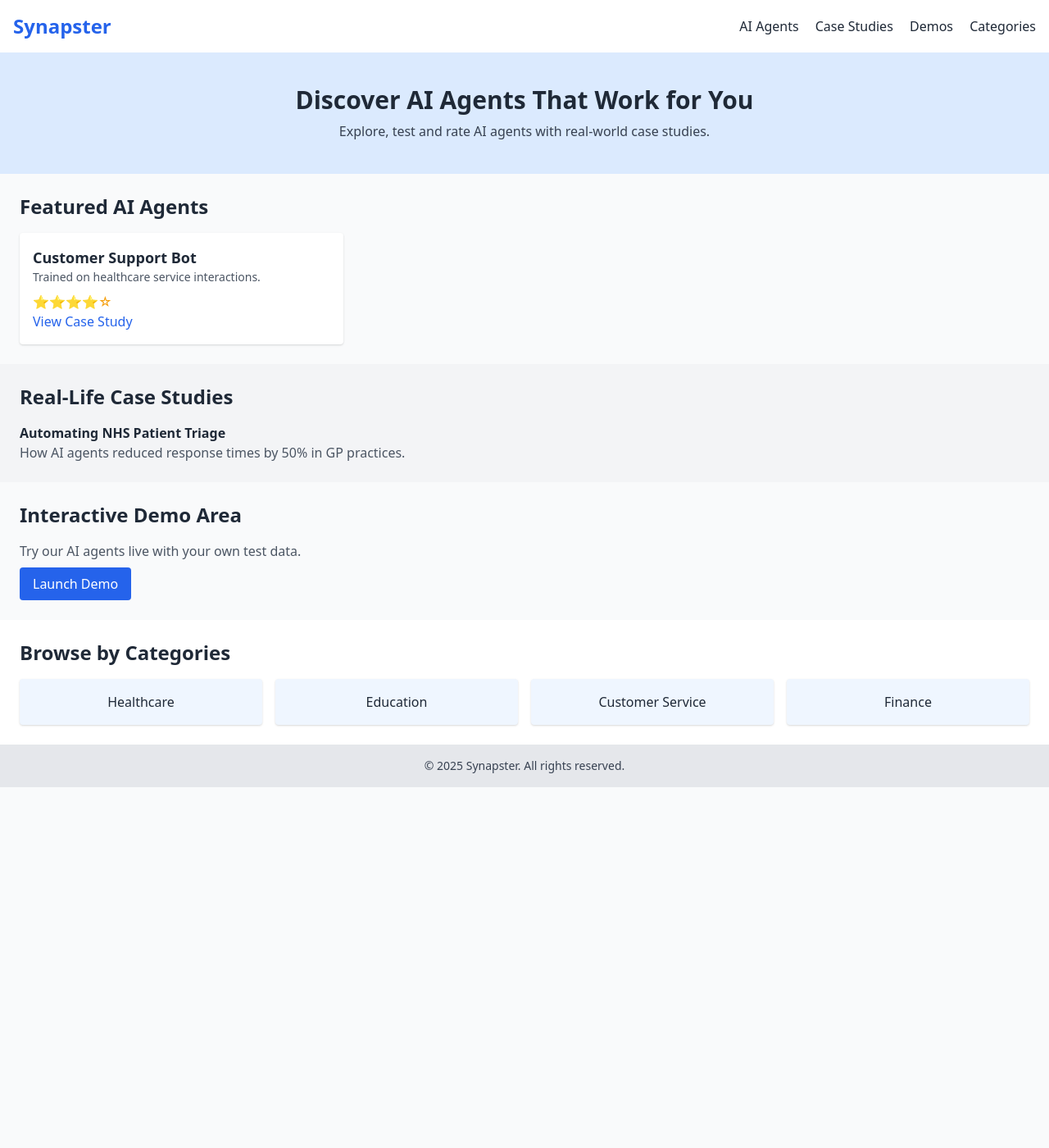
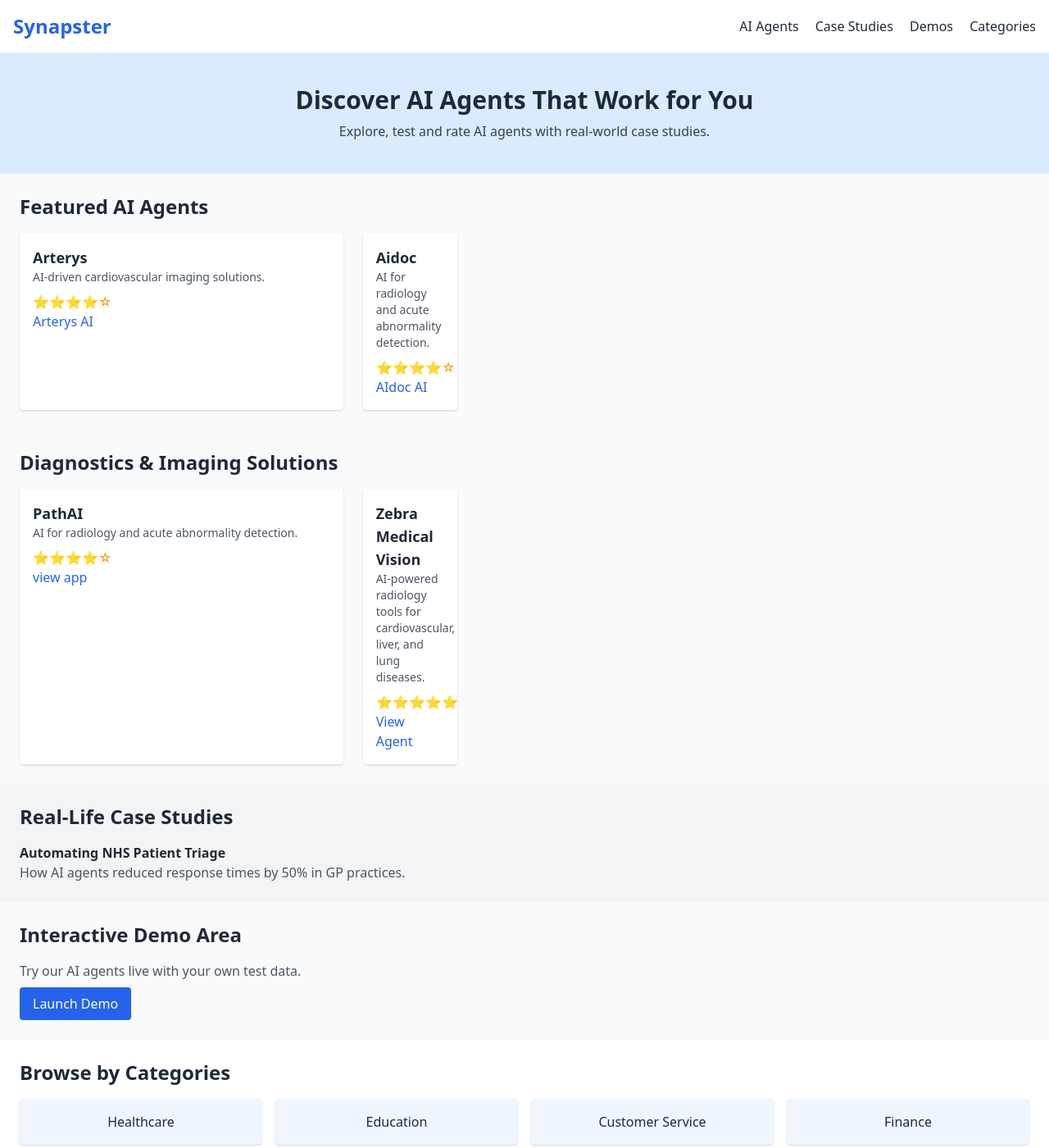
Before and after one commit to nhs-analystx/synapster, a Jekyll site: the page index.html, which Jekyll copies as it is, in a window 1280 px wide and 1400 px high. Shown: the whole window at 82% size. Built offline with Jekyll 4.4.1, drawn with Linux system fonts in a browser that asks for light colours.

Commit message:
Update index.html

```diff
--- a/index.html
+++ b/index.html
@@ -30,12 +30,41 @@
     <div class="grid grid-cols-1 md:grid-cols-3 gap-6">
       <!-- Sample Agent Card -->
       <div class="bg-white shadow rounded p-4">
-        <h4 class="text-lg font-bold">Customer Support Bot</h4>
-        <p class="text-sm text-gray-600">Trained on healthcare service interactions.</p>
+        <h4 class="text-lg font-bold">Arterys</h4>
+        <p class="text-sm text-gray-600">AI-driven cardiovascular imaging solutions.</p>
         <p class="mt-2 text-yellow-500">⭐⭐⭐⭐☆</p>
-        <a href="#" class="text-blue-600 hover:underline">View Case Study</a>
+        <a href="https://www.arterys.com/contact" class="text-blue-600 hover:underline">Arterys AI</a>
       </div>
-      <!-- Repeat for more agents -->
+    <div class="grid grid-cols-1 md:grid-cols-3 gap-6">
+      <!-- Sample Agent Card -->
+      <div class="bg-white shadow rounded p-4">
+        <h4 class="text-lg font-bold">Aidoc</h4>
+        <p class="text-sm text-gray-600">AI for radiology and acute abnormality detection.</p>
+        <p class="mt-2 text-yellow-500">⭐⭐⭐⭐☆</p>
+        <a href="https://www.aidoc.com/contact/" class="text-blue-600 hover:underline">AIdoc AI</a>
+      </div>
+    </div>
+  </section>
+
+    <!-- AI Agents Section -->
+  <section id="agents" class="p-6">
+    <h3 class="text-2xl font-semibold mb-4">Diagnostics & Imaging Solutions</h3>
+    <div class="grid grid-cols-1 md:grid-cols-3 gap-6">
+      <!-- Sample Agent Card -->
+      <div class="bg-white shadow rounded p-4">
+        <h4 class="text-lg font-bold">PathAI</h4>
+        <p class="text-sm text-gray-600">AI for radiology and acute abnormality detection.</p>
+        <p class="mt-2 text-yellow-500">⭐⭐⭐⭐☆</p>
+        <a href="https://www.aidoc.com/contact" class="text-blue-600 hover:underline">view app</a>
+      </div>
+    <div class="grid grid-cols-1 md:grid-cols-3 gap-6">
+      <!-- Sample Agent Card -->
+      <div class="bg-white shadow rounded p-4">
+        <h4 class="text-lg font-bold">Zebra Medical Vision</h4>
+        <p class="text-sm text-gray-600">AI-powered radiology tools for cardiovascular, liver, and lung diseases.</p>
+        <p class="mt-2 text-yellow-500">⭐⭐⭐⭐⭐</p>
+        <a href="https://www.zebra-med.com/contact-us" class="text-blue-600 hover:underline">View Agent</a>
+      </div>
     </div>
   </section>
 
```
